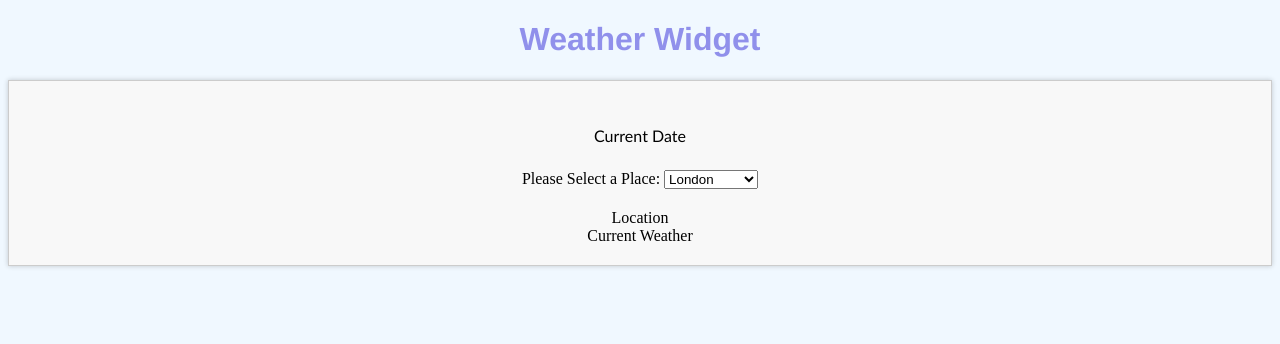
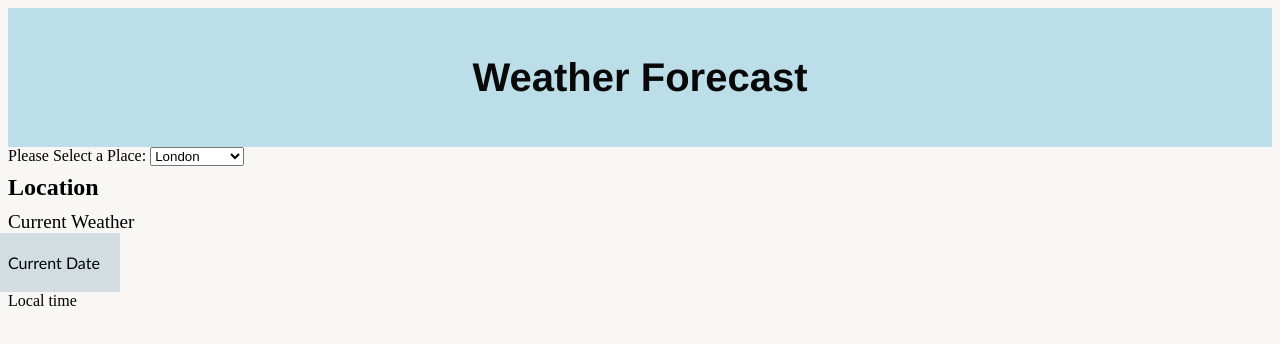
Before and after one commit to SmarterTechnologies/STG.Graduate.Assignment, a plain HTML site: page src/index.html in a window 1280 px wide. Drawn offline with Linux system fonts and the light colour scheme; no server answers.

Commit message:
adding time funct

```diff
--- a/src/index.html
+++ b/src/index.html
@@ -13,13 +13,11 @@
     <!--<p>Good luck!</p> -->
 
     <div class="header">
-      <h1>Weather Widget</h1>
+      <h1>Weather Forecast</h1>
     </div>
 
     <!--Widget Container Div-->
     <div class="Widget-Container">
-
-      <div class="date" id="date"> Current Date</div>
 
       <!--Selecting Place DIV-->
       <div class="placeDropDown">
@@ -29,15 +27,18 @@
           <option value="Cardiff"> Cardiff </option>
           <option value="Birmingham"> Birmingham </option>
           <option value="Manchester"> Manchester </option>
-          <option value="Newport"> Newport </option>
         </select>
       </div>
 
+      <div class="Location" id="Location"> Location </div>
+
       <!--Information DIV-->
       <div class="'weatherInfo">
-        <div class="Location" id="Location"> Location </div>
         <div class="Weather" id="Weather"> Current Weather</div>
+        <div class="date" id="date"> Current Date</div>
+        <div class="local-time" id="local-time">Local time</div>
       </div>
+
 
     </div>
 
--- a/src/main.js
+++ b/src/main.js
@@ -40,13 +40,16 @@ async function updatingWidget() {
         const dateEl = document.getElementById('date');
         const time = new Date();
 
+        // Format date as Day, Month Date, Year
+        dateEl.textContent = time.toLocaleDateString('en-UK', { weekday: 'short', month: 'long', day: 'numeric', year: 'numeric'});
+
         //if time permited a time functionality, however it will have to match and change with each city
-
-         // Format date as Day, Month Date, Year
-         const dateOptions = { weekday: 'short', month: 'long', day: 'numeric', year: 'numeric' };
-         dateEl.textContent = time.toLocaleDateString('en-UK', dateOptions);
+        // Display local time
+        const localTime = new Date(WData.location.localtime);
+        const localTimeEl = document.getElementById('local-time');
+        localTimeEl.textContent = localTime.toLocaleTimeString('en-UK', {hour: 'numeric', minute: '2-digit', hour12: true});
     }
-    catch (e){
+    catch (e) {
         console.error('Fetching Weather Error', e);
     }
 }
--- a/src/styles.css
+++ b/src/styles.css
@@ -1,15 +1,18 @@
 :root {
   --font-family: Helvetica, Arial, sans-serif;
   --standard-padding: 1rem;
-  background-color: aliceblue;
+  background-color: rgb(249, 246, 246);
 }
 
+/*
 h1 {
   padding: 0 var(--standard-padding);
   font-family: var(--font-family);
   font-size: 2rem;
-  color: rgb(144, 144, 235);
+  color: rgb(17, 21, 3);
 }
+
+*/
 
 p {
   padding: 0 var(--standard-padding);
@@ -18,33 +21,85 @@ p {
   color: rgb(3, 3, 224);
 }
 
+/* Styling the Header */
+
+.header {
+  padding: 20px;
+  text-align: center;
+  background: #bcdee9;
+  color: white;
+  font-size: 30px;
+  font-family: 'Franklin Gothic Medium', 'Arial Narrow', Arial, sans-serif;
+}
+
+h1 {
+  font-size: 40px;
+  font-weight: 600;
+  background-image: linear-gradient(to left, #060606, #0b0b0b);
+  color: transparent;
+  background-clip: text;
+  -webkit-background-clip: text;
+}
+
 /* Styling Widget Container*/
+/*
+
 .Widget-Container {
+  width: 50%;
+  margin: auto;
   text-align: center;
+  padding: 20px;
+  border: 1px solid #dad8e1;
+  background-color: #f8f8f8;
+  box-shadow: 0 0 5px rgba(0, 0, 0, 0.2);
+
+}
+*/
+
+/* Widget Container */
+.widget-container {
+  width: 300px;
+  background-color: #f8f8f8;
+  border: 1px solid #ccc;
+  box-shadow: 0 0 5px rgba(0, 0, 0, 0.2);
   margin: 20px auto;
   padding: 20px;
-  border: 1px solid #ccc;
-  background-color: #f8f8f8;
-  box-shadow: 0 0 5px rgba(0, 0, 0, 0.2);
+  box-sizing: border-box;
 }
 
-/* Styling the Header */
-.header {
-  text-align: center;
+/* Location */
+.Location {
+  font-size: 1.5rem;
+  font-weight: bold;
+  margin-bottom: 10px;
 }
 
-/* nav bar Styling */
+/* Weather Info */
+.weatherInfo {
+  display: flex;
+  align-items: center;
+}
+
+.Weather {
+  flex: 1;
+  font-size: 1.2rem;
+  margin-right: 10px;
+}
 
 
 .date {
   text-align: center;
-  padding: 25px;
+  padding: 20px;
+  position: relative;
+  width: fit-content;
+  left: -20px;
+  background-color: rgb(209, 221, 225);
   font-family: 'Trebuchet MS', 'Lucida Sans Unicode', 'Lucida Grande', 'Lucida Sans', Arial, sans-serif;
 }
 
 /* Styling the city dropdown */
 .placeDropDown {
-  margin-bottom: 20px;
+  margin-bottom: 8px;
 }
 
 .label {
@@ -56,10 +111,10 @@ p {
 }
 
 .select {
-  width: 25%;
+  width: 50%;
   padding: 5px;
   font-size: 16px;
-  border: 1px solid #ccc;
+  border: 1px solid #749cc4;
   border-radius: 4px;
   text-align: center;
 }
```
